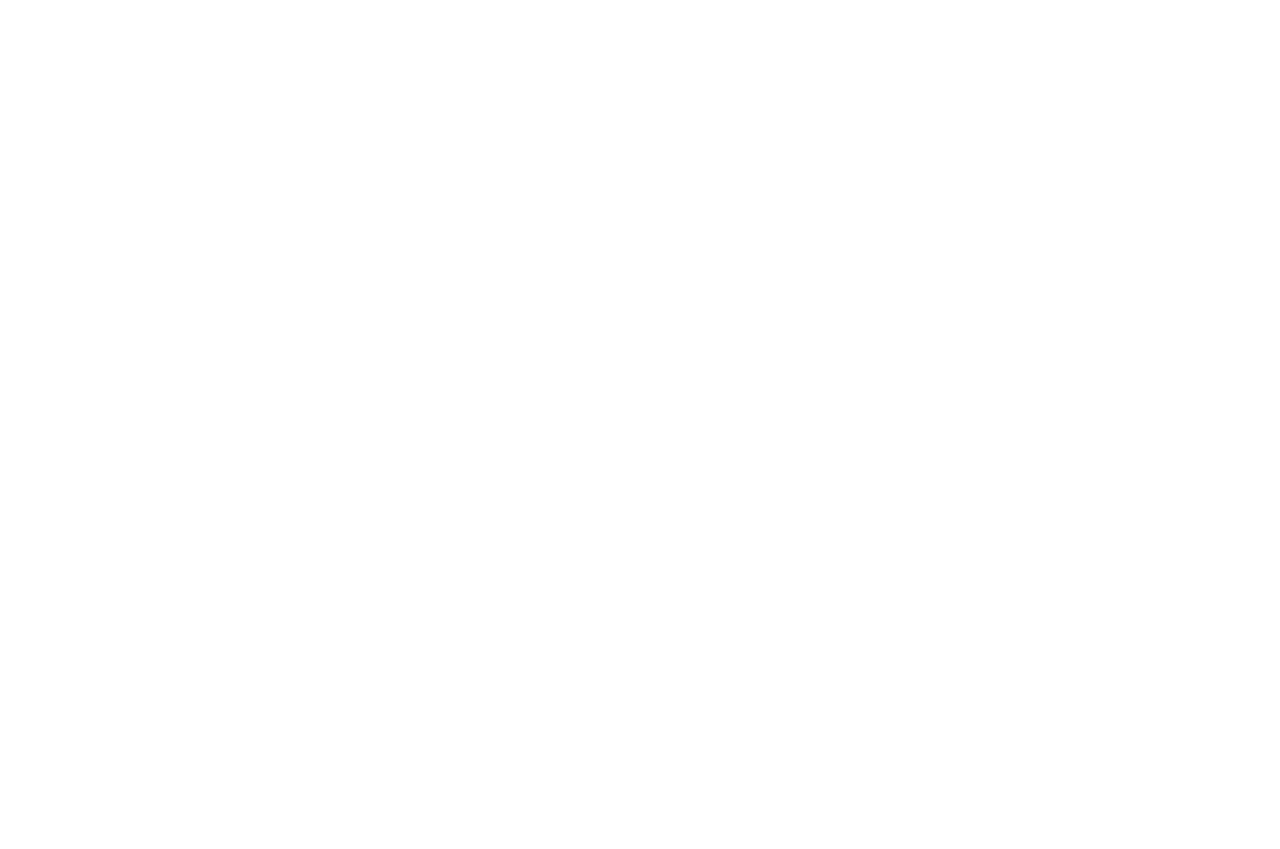
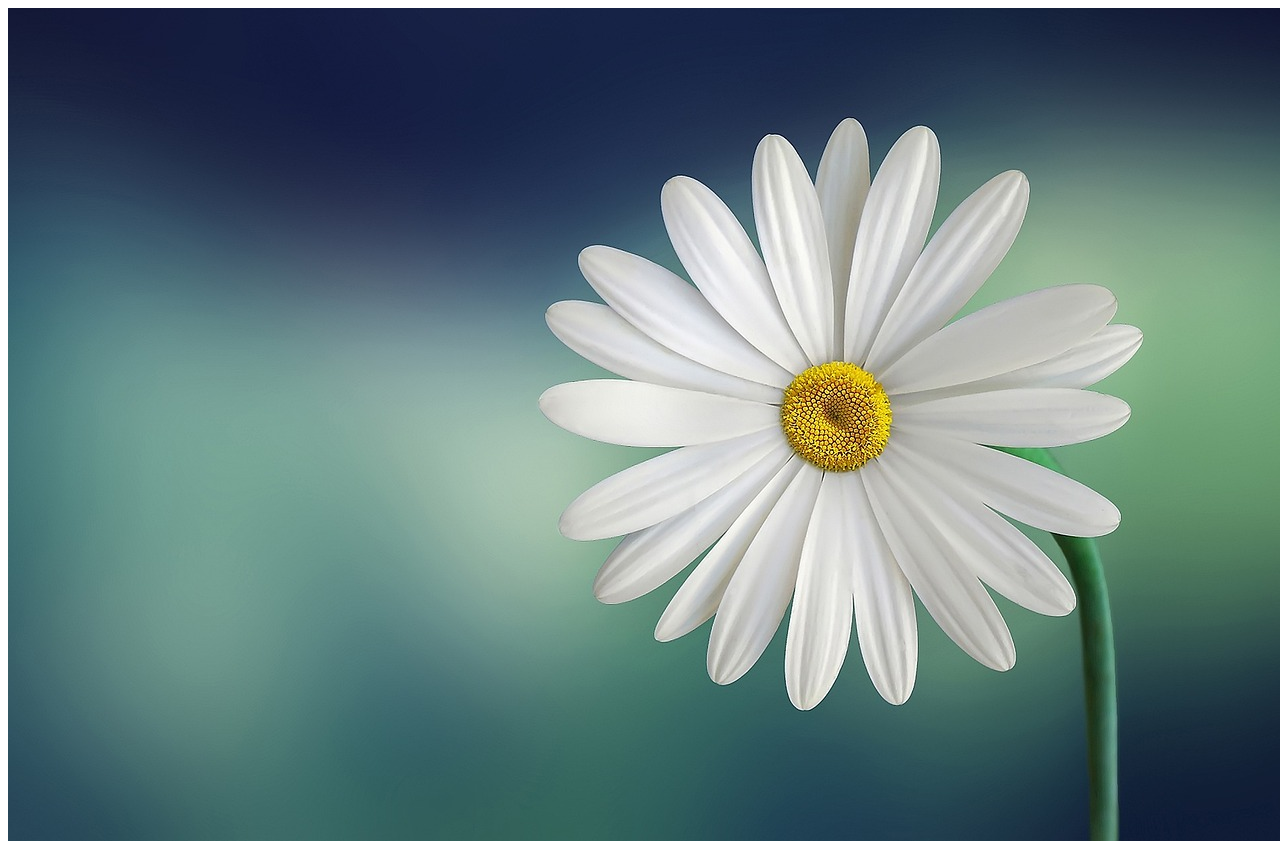
Before and after one commit to LiliMatiushkova/git_practice, a plain HTML site: page index.html in a window 1280 px wide. Before the commit the page ends 800 px from the top, so only its background shows below. Drawn offline with Linux system fonts and the light colour scheme.

Commit message:
add image to index.html

```diff
--- a/index.html
+++ b/index.html
@@ -1,2 +1,3 @@
 <html>
+<img src="/images/image1.jpg" alt="Flowers">
 </html>
```
